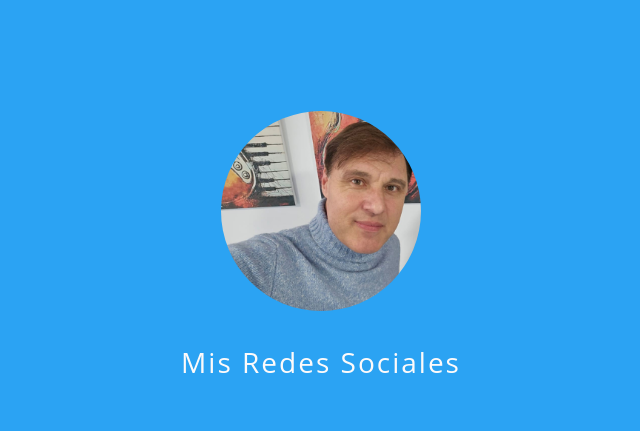
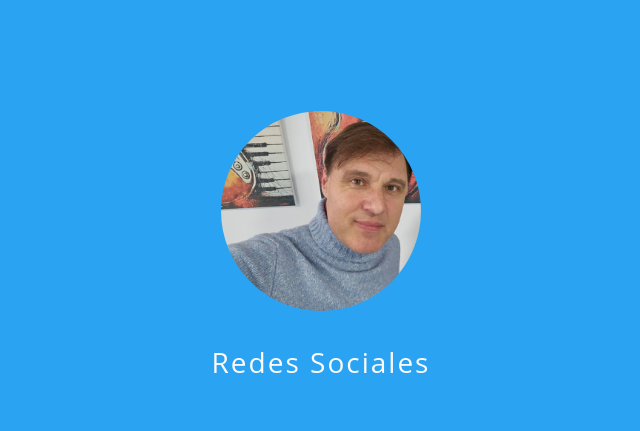
Before and after one commit to CarlosResa/Linkstree, a plain HTML site: page index.html in a window 1280 px wide. Shown: the top 431 px of the page, without its empty margins (319-959 px from the left). Drawn offline with nearby package versions, Linux system fonts and the light colour scheme.

Commit message:
Update index.html

```diff
--- a/index.html
+++ b/index.html
@@ -18,7 +18,7 @@
 
         <!-- 2. Nombre de su link Tree  -->
 
-        <div class="profile-name">Mis Redes Sociales</div>
+        <div class="profile-name">Redes Sociales</div>
 
         <!-- 3. Links  -->
 
```
